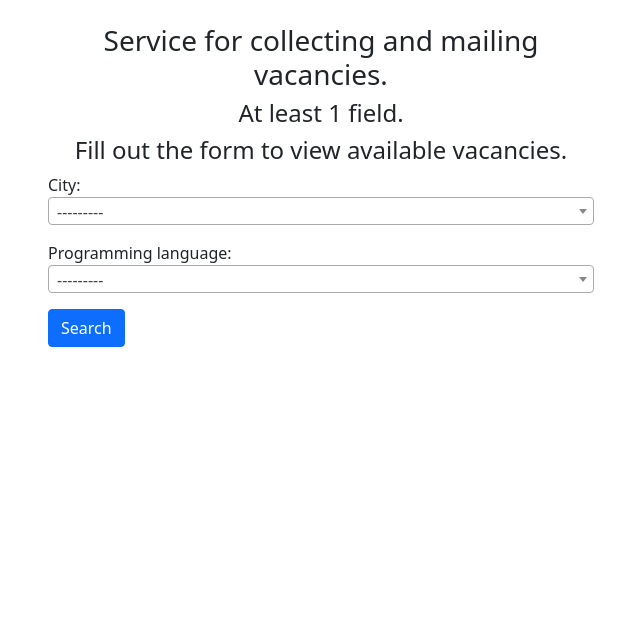
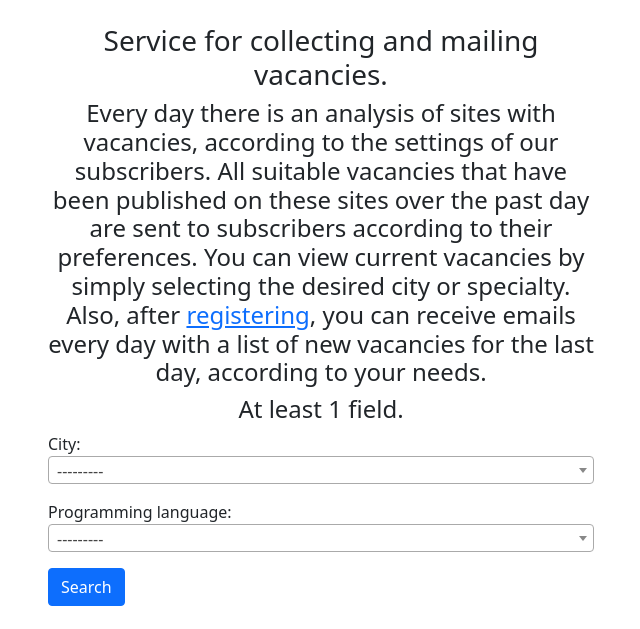
Before and after one commit to Picer-Kerest/Data-collection-service-Django, a Django app: page / in a window 1280 px wide. Shown: the part 56-685 px from the top of the page, without its empty margins (319-959 px from the left). Run offline with Django 4.2, Linux system fonts and the light colour scheme; data comes from the database, SQL or seed files in the repository; both versions use the stored data as it was after the commit; some libraries are stand-ins or nearby versions.

Commit message:
Some changes in templates

```diff
--- a/accounts/templates/accounts/login.html
+++ b/accounts/templates/accounts/login.html
@@ -5,7 +5,7 @@ Login
 {% endblock %}
 
 {% block content %}
-
+<br>
 <div class="row">
     <div class="col-md-6 mx-auto">
         <h4 align="center">Login form</h4>
--- a/accounts/templates/accounts/register.html
+++ b/accounts/templates/accounts/register.html
@@ -5,7 +5,7 @@ Register
 {% endblock %}
 
 {% block content %}
-
+<br>
 <div class="row">
     <div class="col-md-6 mx-auto">
         <h4 align="center">Registering a new user</h4>
--- a/accounts/templates/accounts/register_done.html
+++ b/accounts/templates/accounts/register_done.html
@@ -5,7 +5,7 @@ Successful registration
 {% endblock %}
 
 {% block content %}
-
+<br>
 
 <div class="row">
     <div class="col-md-6 mx-auto">
--- a/accounts/templates/accounts/update.html
+++ b/accounts/templates/accounts/update.html
@@ -5,6 +5,7 @@ User Settings
 {% endblock %}
 
 {% block content %}
+<br>
 <div class="row">
     <div class="col-md-6 mx-auto">
         <h4 align="center">User Settings</h4>
--- a/scraping/templates/scraping/home.html
+++ b/scraping/templates/scraping/home.html
@@ -9,13 +9,19 @@ Home Page
 <div class="row">
     <div class="col-md-6 mx-auto">
         <h3 align="center">Service for collecting and mailing vacancies.</h3>
-        <h4 align="center">At least 1 field.</h4>
+        <h4 align="center">Every day there is an analysis of sites with vacancies,
+            according to the settings of our subscribers.
+            All suitable vacancies that have been published on these sites over the
+            past day are sent to subscribers according to their preferences.
+            You can view current vacancies by simply selecting the desired city or specialty.
+            Also, after <a href="{% url 'accounts:register' %}">registering</a>, you can receive emails every day with a
+            list of new vacancies for the last day, according to your needs.</h4>
     </div>
 </div>
 
 <div class="row">
     <div class="col-md-6 mx-auto">
-        <h4 align="center">Fill out the form to view available vacancies.</h4>
+        <h4 align="center">At least 1 field.</h4>
         <form method="GET" action="{% url 'list' %}">
             <div class="form-group">
                 {{ form.as_p }}
```
Also changed, not shown: db.sqlite3.
